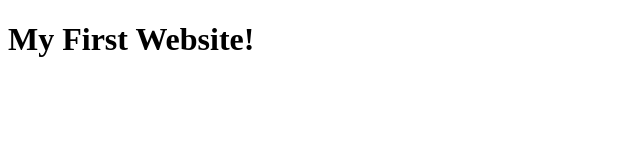
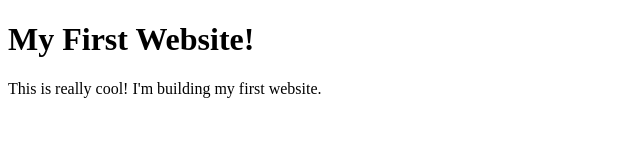
Before and after one commit to Willkarras/myfirstwebsite, a plain HTML site: page index.html in a window 1280 px wide. Shown: the whole page, without its empty margins (0-640 px from the left). Drawn offline with Linux system fonts and the light colour scheme.

Commit message:
added a line.

```diff
--- a/index.html
+++ b/index.html
@@ -6,5 +6,6 @@
     </head>
     <body>
         <h1>My First Website!</h1>
+        <p>This is really cool! I'm building my first website.</p>
     </body>
 </html>
```
